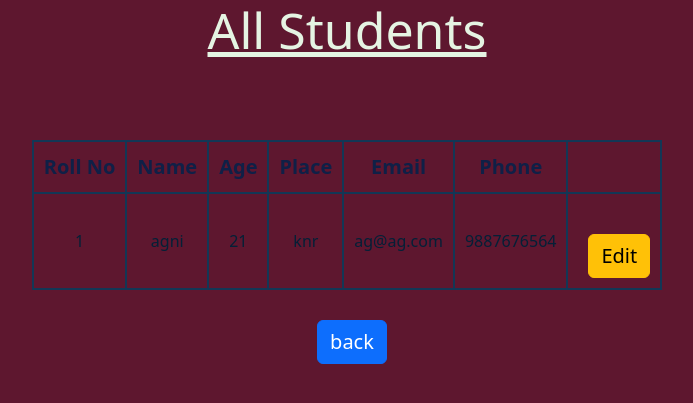
After one commit to agnaey/project1, a Django app: page /update in a window 1280 px wide. The commit adds this page. Shown: the top 403 px of the page, without its empty margins (293-986 px from the left). Run offline with Django 3.2, Linux system fonts and the light colour scheme.

Commit message:
update,add,view has been added

```diff
--- a/student/app/urls.py
+++ b/student/app/urls.py
@@ -2,6 +2,9 @@ from django.urls import path
 from . import views
 
 urlpatterns = [
-    path('index',views.index_page)
-
+    path('index',views.index_page),
+    path('add',views.add_std),
+    path('view',views.view_std),
+    path('update',views.update_std),
+    path('edit',views.edit_std),
 ]
--- a/student/app/views.py
+++ b/student/app/views.py
@@ -1,6 +1,49 @@
 from django.shortcuts import render
 from django.http import HttpResponse
-
+from django.shortcuts import redirect
+std=[{'roll':'1','name':'agni','age':'21','place':'knr','email':'ag@ag.com','phone':'9887676564'}]
 # Create your views here.
 def index_page(request):
     return render(request, 'index.html')
+
+
+def add_std(request):
+    if request.method == 'POST':
+        roll = request.POST.get('roll')
+        name = request.POST.get('name')
+        age = request.POST.get('age')
+        place = request.POST.get('place')
+        email=request.POST.get('email')
+        phone=request.POST.get('phone')
+        std.append({'roll': roll, 'name': name, 'age': age, 'place': place,'email':email,'phone':phone})
+        print(std)
+        return redirect(index_page)
+    return render(request, 'add.html',)
+
+def view_std(req):
+    data=std
+    return render(req,'view.html',{'data':data})
+
+def update_std(req):
+    data=std
+    return render(req,'update.html',{'data':data})
+
+def edit_std(request):
+    # for i in std:
+    #     if i['roll']==roll:
+
+    #         if request.method=='POST':
+    #             roll = request.POST('roll')
+    #             name = request.POST('name')
+    #             age = request.POST('age')
+    #             place = request.POST('place')
+    #             email = request.POST('email')
+    #             phone = request.POST('phone')
+    #             i['roll']=roll
+    #             i['name']=name
+    #             i['age']=age
+    #             i['place']=place
+    #             i['email']=email
+    #             i['phone']=phone
+    #return redirect(edit_std)
+    return render(request,'edit.html',{'std':std})
--- /dev/null
+++ b/student/template/update.html
@@ -0,0 +1,76 @@
+<!DOCTYPE html>
+<html lang="en">
+<head>
+    <meta charset="UTF-8">
+    <meta name="viewport" content="width=device-width, initial-scale=1.0">
+    <title>Document</title>
+    <link href="https://cdn.jsdelivr.net/npm/bootstrap@5.3.3/dist/css/bootstrap.min.css" rel="stylesheet">
+    <script src="https://cdn.jsdelivr.net/npm/bootstrap@5.3.3/dist/js/bootstrap.bundle.min.js"></script>
+    <!-- {% load static %} -->
+    <!-- <link rel="stylesheet" href="{% static 'css/style.css' %}"> -->
+    <style>
+    body{
+    background-color: #5e172f;
+    color: #E5F4E3;
+    text-align: center;
+
+}
+table{
+        margin-left: auto;
+        margin-right: auto;
+        margin-top: 50px;
+    }
+h1{
+    font-size: 50px;
+    text-align: center;
+    text-decoration: underline;
+    margin-bottom: 80px;
+}
+table,th,td{
+        border: 2px solid rgb(19, 55, 86);
+        padding: 10px ;
+    }
+    th{
+        color: rgb(15, 32, 71);
+        font-size: 20px;
+        font-weight: bolder;
+    }
+    td{
+
+        color: rgb(4, 32, 55);
+    }
+.btn{
+    font-size: 20px;
+    margin-top: 30px;
+    margin-left: 10px;
+}
+
+    </style>
+</head>
+<body>
+    <h1>All Students</h1>
+    <table>
+        <tr>
+            <th>Roll No</th>
+            <th>Name</th>
+            <th>Age</th>
+            <th>Place</th>
+            <th>Email</th>
+            <th>Phone</th>
+        </tr>
+        {% for std in data %}
+        <tr>
+            <td>{{std.roll}}</td>
+            <td>{{std.name}}</td>
+            <td>{{std.age}}</td>
+            <td>{{std.place}}</td>
+            <td>{{std.email}}</td>
+            <td>{{std.phone}}</td>
+            <td><a class="btn btn-warning" href="edit">Edit</a></td>
+        </tr>
+        {% endfor %}
+
+    </table>
+    <a href="index"><input class="btn btn-primary" type="button" value="back"></a>
+</body>
+</html>
```
Also changed, not shown: student/template/add.html (added, +53 -0 lines), student/template/edit.html (added, +55 -0 lines), student/template/index.html (+50 -2 lines), student/template/view.html (added, +66 -0 lines).
